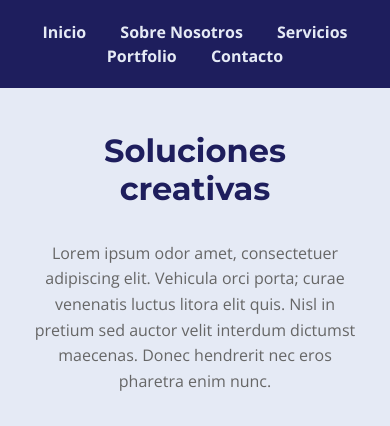
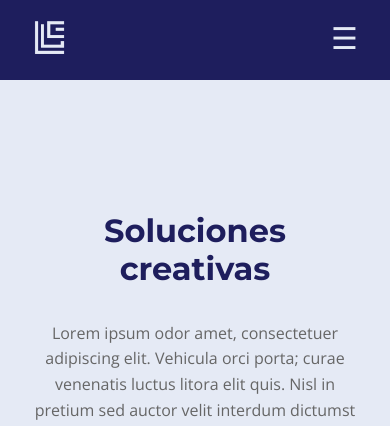
Before and after one commit to lizbethgil03/misitio, a plain HTML site: page index.html in a window 390 px wide. Shown: the top 426 px of the page. Drawn offline with nearby package versions, Linux system fonts and the light colour scheme.

Commit message:
menú hamburguesa

```diff
--- a/css/style.css
+++ b/css/style.css
@@ -13,41 +13,124 @@ body {
 
 /* Header */
 header {
-    padding-top: 1px;
     background-color: #1E1E5D; /* Azul oscuro */
-    padding: 20px 0;
+    padding: 15px 0px 65px 0px;
     position: fixed;
     width: 100%;
     top: 0;
     left: 0;
     z-index: 1000;
+    display: flex;
+    align-items: center;
 }
 
-header nav ul {
-    list-style: none;
-    margin: 0;
-    padding: 0;
+/* Estilo del logo en menú */
+.logo-marca-menu {
+    padding-top: 10px;
+    margin-left: 10px;
+    margin-bottom: 0px;
+    display: flex;
+    align-items: center;
 }
 
-header nav ul li {
-    display: inline;
-    margin: 0 15px;
+.logo-marca-menu img {
+    height: 35px;
 }
 
-header a {
+/* Menú */
+.menu {
+    list-style: none;
+    margin: -30px;
+    display: flex;
+    justify-content: center;
+    align-items: center;
+}
+
+.menu li {
+    padding: 0;
+    margin: 0px 15px;
+}
+
+.menu a {
     color: #E5EAF5; /* Blanco azulado */
     text-decoration: none;
     font-weight: bold;
     transition: 0.3s ease;
+    align-items: center;
+    padding: 5px 0;
 }
 
-header a:hover {
-    color: #587FFC; /* Cambia el color a Azul claro al pasar el cursor*/
+.menu a:hover {
+    color: #587FFC; /* Cambia el color a Azul claro al pasar el cursor */
 }
 
-header a:active {
-    color: #FF8692; /* Cambia el color al Rosa claro al hacer click*/
+.menu a:active {
+    color: #FF8692; /* Cambia el color al Rosa claro al hacer click */
     transition: 0.1s ease;
+}
+
+/* Oculta el menú para pantallas móviles y lo muestra cuando el checkbox esté activo */
+#menu-toggle {
+    display: none;
+}
+
+.menu-icon {
+    display: none; /* Oculta el icono en desktop */
+    font-size: 30px;
+    cursor: pointer;
+    color: #E5EAF5; /* Blanco azulado */
+}
+
+/* Para dispositivos móviles */
+@media (max-width: 768px) {
+    header {
+        padding: 10px 0px 60px 0px; /* Ajuste de padding */
+        position: relative; /* Posición relativa para contener el menú */
+    }
+
+    /* Estilo del logo en menú */
+    .logo-marca-menu {
+        margin-left: 20px;
+        display: flex;
+        align-items: center; /* Alineación vertical */
+    }
+
+    .menu {
+        max-height: 0; /* Ocultar menú inicialmente */
+        overflow: hidden;
+        flex-direction: column;
+        background-color: #1E1E5D; /* Azul oscuro */
+        position: absolute;
+        top: 100%;
+        left: 0;
+        width: 100%;
+        text-align: center;
+        transition: max-height 0.5s ease, padding 0.5s ease; /* Transiciones suaves */
+        padding: 0px; /* Sin padding inicialmente */
+        margin-top: 0px;
+        margin-left: 0px;
+    }
+
+    /* Mostrar menú al activar el checkbox */
+    #menu-toggle:checked + .menu-icon + nav .menu {
+        text-align: center;
+        width: 100%;
+        max-height: 400px; /* Ajusta a la altura máxima que necesites */
+        padding: 15px 0; /* Añadir padding al desplegar */
+        margin-top: 0px;
+        margin-left: 0px;
+    }
+
+    .menu-icon {
+        display: block; /* Mostrar icono de menú hamburguesa */
+        margin: -40px 20px -40px 0px;
+        text-align: right;
+        font-size: 30px; /* Tamaño del icono */
+    }
+
+    .menu li {
+        margin: 10px 0; /* Espacio vertical entre los elementos del menú */
+    }
 }
 
 /* Encabezados */
--- a/index.html
+++ b/index.html
@@ -13,8 +13,19 @@
     <!-- Header con navegación -->
     <header>
         <div class="container">
+            <!-- Logo de la marca -->
+            <div class="logo-marca-menu">
+                <a href="index.html">
+                    <img src="assets/logo-marca.png" alt="Logo de la marca menú" class="img-fluid">
+                </a>
+            </div>
+
+            <!-- Menú hamburguesa -->
+            <input type="checkbox" id="menu-toggle">
+            <label for="menu-toggle" class="menu-icon">&#9776;</label>
+
             <nav>
-                <ul>
+                <ul class="menu">
                     <li><a href="index.html">Inicio</a></li>
                     <li><a href="html/sobre-nosotros.html">Sobre Nosotros</a></li>
                     <li><a href="html/servicios.html">Servicios</a></li>
```
Also changed, not shown: html/contacto.html (+12 -1 lines), html/portfolio.html (+12 -1 lines), html/servicios.html (+12 -1 lines), html/sobre-nosotros.html (+12 -1 lines).
